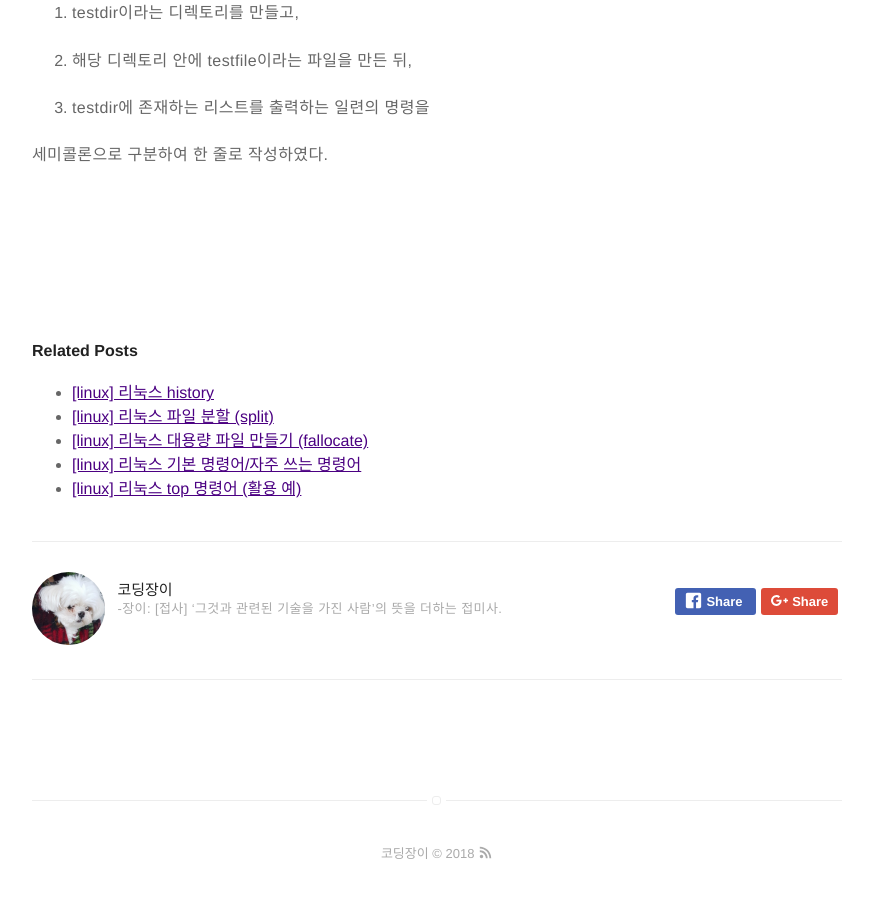
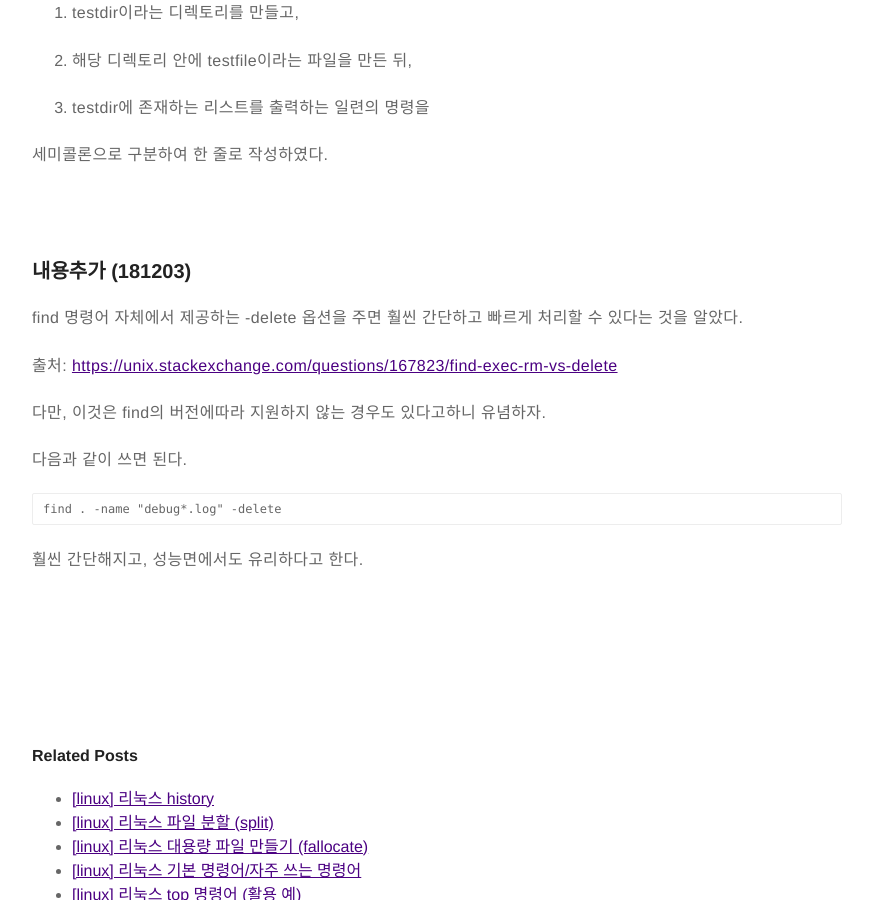
Before and after one commit to itholic/itholic.github.io, a Jekyll site: the page built from _posts/linux/2018-11-24-find-rm.md, in a window 1280 px wide and 900 px high, scrolled down 2429 px. Shown: the whole window, without its empty margins (203-1076 px from the left). Built offline with Jekyll 4.4.1, drawn with Linux system fonts in a browser that asks for light colours; comment, search, counter and statistics services are not loaded.

Commit message:
[linux][add] fine rm

````diff
--- a/_posts/linux/2018-11-24-find-rm.md
+++ b/_posts/linux/2018-11-24-find-rm.md
@@ -113,3 +113,22 @@ testfile
 3. testdir에 존재하는 리스트를 출력하는 일련의 명령을
 
 세미콜론으로 구분하여 한 줄로 작성하였다.
+
+<br/>
+
+### 내용추가 (181203)
+
+
+find 명령어 자체에서 제공하는 -delete 옵션을 주면 훨씬 간단하고 빠르게 처리할 수 있다는 것을 알았다.
+
+출처: <a href="https://unix.stackexchange.com/questions/167823/find-exec-rm-vs-delete" target="_blank">https://unix.stackexchange.com/questions/167823/find-exec-rm-vs-delete</a>
+
+다만, 이것은 find의 버전에따라 지원하지 않는 경우도 있다고하니 유념하자.
+
+다음과 같이 쓰면 된다.
+
+```
+find . -name "debug*.log" -delete
+```
+
+훨씬 간단해지고, 성능면에서도 유리하다고 한다.
````
